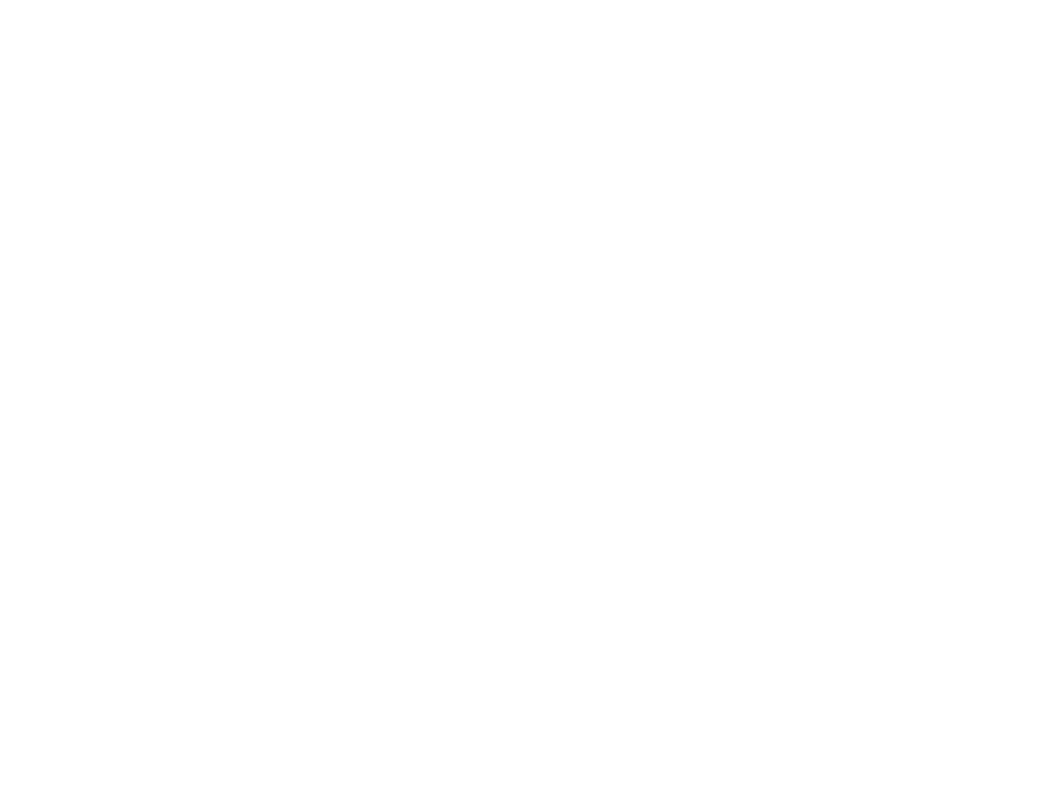
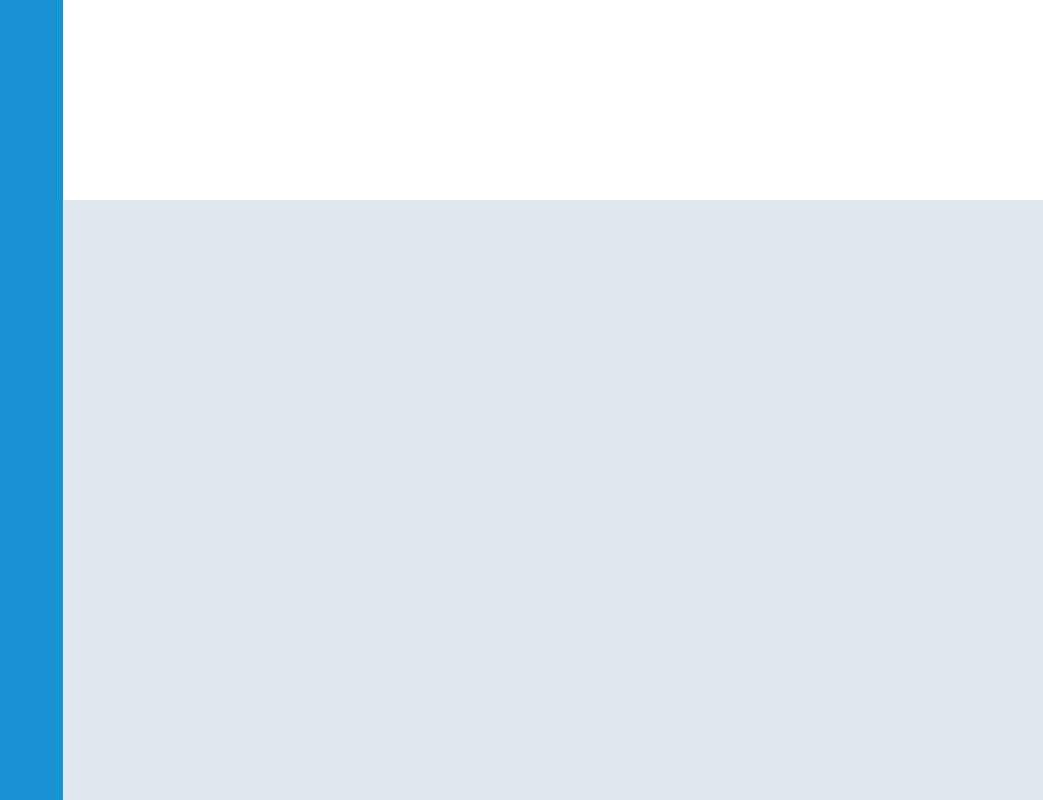
Before and after one commit to McStanley/admin-dashboard, a plain HTML site: page index.html in a window 1280 px wide. Shown: the whole page, without its empty margins (237-1280 px from the left). Drawn offline with Linux system fonts and the light colour scheme.

Commit message:
Create basic page layout

```diff
--- a/index.html
+++ b/index.html
@@ -8,6 +8,8 @@
     <link rel="stylesheet" href="./style.css">
 </head>
 <body>
-
+    <header class="header"></header>
+    <nav class="sidebar"></nav>
+    <main class="main"></main>
 </body>
 </html>
--- a/style.css
+++ b/style.css
@@ -0,0 +1,24 @@
+body {
+    min-height: 100vh;
+    display: grid;
+    grid-template-rows: 200px 1fr;
+    grid-template-columns: 300px 1fr;
+    grid-template-areas:
+                "sidebar  header"
+                "sidebar  main";
+}
+
+.header {
+    grid-area: header;
+    background-color: #ffffff;
+}
+
+.sidebar {
+    grid-area: sidebar;
+    background-color: #1992d4;
+}
+
+.main {
+    grid-area: main;
+    background-color: #e2e8f0;
+}
```
